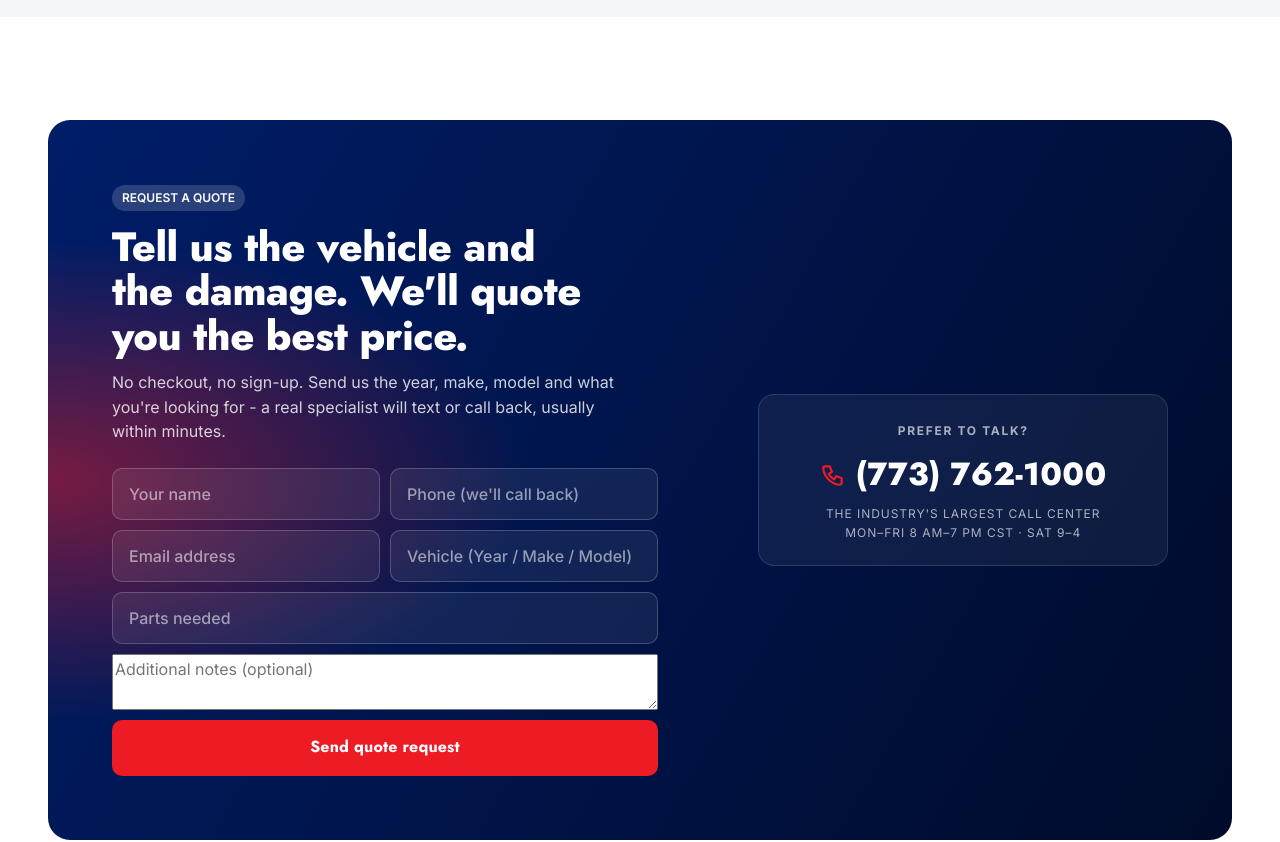
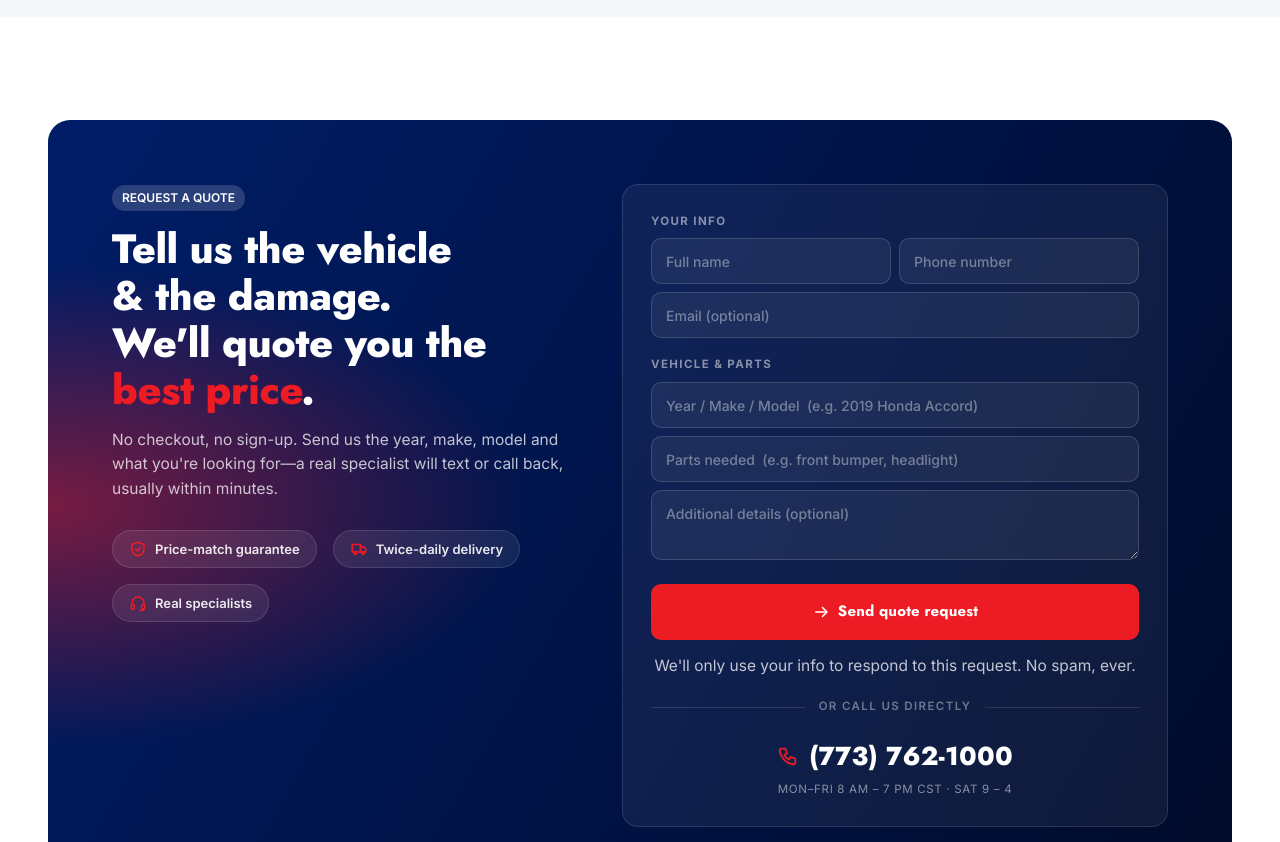
Before and after one commit to jawad14/bvwebsite, a Next.js app: page / in a window 1280 px wide. Shown: the part 5040-5882 px from the top of the page. Built offline with nearby package versions, Linux system fonts and the light colour scheme; no server answers.

Commit message:
Refactor CtaBanner component and enhance form layout with trust badges

```diff
--- a/app/globals.css
+++ b/app/globals.css
@@ -988,52 +988,184 @@ p { margin: 0; text-wrap: pretty; }
   padding: clamp(36px, 5vw, 64px);
   color: #fff;
   display: grid;
-  grid-template-columns: 1.2fr .8fr;
-  gap: 32px;
-  align-items: center;
+  grid-template-columns: 1fr 1fr;
+  gap: 48px;
+  align-items: start;
   overflow: hidden;
 }
-.cta-banner h2 { font-size: clamp(28px, 3.2vw, 46px); font-weight: 800; color: #fff; }
-.cta-banner p { color: rgba(255,255,255,.8); margin-top: 12px; max-width: 50ch; font-size: 16px; }
-.cta-banner__form {
-  display: grid;
-  grid-template-columns: 1fr 1fr;
-  gap: 10px;
-  margin-top: 24px;
-  max-width: 480px;
-}
-.cta-banner__form input {
-  height: 52px;
-  border-radius: 10px;
-  border: 1.5px solid rgba(255,255,255,.2);
-  background: rgba(255,255,255,.07);
-  color: #fff;
-  padding: 0 16px;
-  font-weight: 500;
-}
-.cta-banner__form input::placeholder { color: rgba(255,255,255,.55); }
-.cta-banner__form input:focus { outline: 0; border-color: #fff; }
-.cta-banner__form .full { grid-column: 1 / -1; }
-.cta-banner__phone {
+.cta-banner h2 { font-size: clamp(28px, 3.2vw, 42px); font-weight: 800; color: #fff; line-height: 1.15; }
+.cta-banner p { color: rgba(255,255,255,.75); margin-top: 14px; max-width: 50ch; font-size: 15.5px; line-height: 1.6; }
+
+/* Trust badges row */
+.cta-banner__trust {
+  display: flex;
+  flex-wrap: wrap;
+  gap: 16px;
+  margin-top: 28px;
+}
+.cta-banner__trust-item {
+  display: flex;
+  align-items: center;
+  gap: 8px;
+  background: rgba(255,255,255,.08);
+  border: 1px solid rgba(255,255,255,.12);
+  border-radius: 999px;
+  padding: 8px 16px;
+  font-size: 13px;
+  font-weight: 600;
+  color: rgba(255,255,255,.9);
+}
+.cta-banner__trust-item svg { color: var(--bv-red); flex-shrink: 0; }
+
+/* Right column — form card */
+.cta-banner__right {
   background: rgba(255,255,255,.06);
   border: 1px solid rgba(255,255,255,.12);
   border-radius: var(--radius-lg);
-  padding: 22px;
+  padding: 28px;
+}
+
+/* Form */
+.cta-banner__form {
+  display: flex;
+  flex-direction: column;
+  gap: 0;
+}
+.cta-banner__form-group {
+  display: flex;
+  flex-direction: column;
+  gap: 8px;
+  margin-bottom: 18px;
+}
+.cta-banner__form-group label {
+  font-size: 11.5px;
+  font-weight: 700;
+  text-transform: uppercase;
+  letter-spacing: .12em;
+  color: rgba(255,255,255,.5);
+}
+.cta-banner__form-row {
+  display: grid;
+  grid-template-columns: 1fr 1fr;
+  gap: 8px;
+}
+.cta-banner__form input,
+.cta-banner__form textarea {
+  border-radius: 10px;
+  border: 1.5px solid rgba(255,255,255,.15);
+  background: rgba(255,255,255,.06);
+  color: #fff;
+  padding: 0 14px;
+  font-size: 14px;
+  font-weight: 500;
+  transition: border-color .2s, background .2s;
+}
+.cta-banner__form input {
+  height: 46px;
+}
+.cta-banner__form textarea {
+  padding: 12px 14px;
+  resize: vertical;
+  font-family: inherit;
+}
+.cta-banner__form input::placeholder,
+.cta-banner__form textarea::placeholder { color: rgba(255,255,255,.4); }
+.cta-banner__form input:focus,
+.cta-banner__form textarea:focus { outline: 0; border-color: rgba(255,255,255,.5); background: rgba(255,255,255,.1); }
+
+.cta-banner__form .btn {
+  margin-top: 6px;
+  width: 100%;
+  justify-content: center;
+  gap: 8px;
+  font-size: 15px;
+}
+.cta-banner__fine {
+  font-size: 12px;
+  color: rgba(255,255,255,.4);
+  text-align: center;
+  margin-top: 10px;
+}
+.cta-banner__error {
+  color: #ff6b6b;
+  font-size: 13px;
+  margin: 0 0 8px;
+  padding: 8px 12px;
+  background: rgba(255,107,107,.1);
+  border-radius: 8px;
+  border: 1px solid rgba(255,107,107,.2);
+}
+
+/* Success state */
+.cta-banner__success {
+  text-align: center;
+  padding: 24px 0;
+}
+.cta-banner__success-icon {
+  width: 56px;
+  height: 56px;
+  border-radius: 50%;
+  background: rgba(52,211,153,.15);
+  color: #34d399;
+  font-size: 24px;
+  font-weight: 700;
+  display: inline-grid;
+  place-items: center;
+  margin-bottom: 16px;
+}
+.cta-banner__success h3 {
+  font-size: 22px;
+  font-weight: 800;
+  color: #fff;
+  margin-bottom: 8px;
+}
+.cta-banner__success p {
+  color: rgba(255,255,255,.7);
+  font-size: 14px;
+  margin-top: 0;
+  margin-bottom: 20px;
+}
+
+/* Divider */
+.cta-banner__divider {
+  display: flex;
+  align-items: center;
+  gap: 14px;
+  margin: 20px 0;
+}
+.cta-banner__divider::before,
+.cta-banner__divider::after {
+  content: "";
+  flex: 1;
+  height: 1px;
+  background: rgba(255,255,255,.12);
+}
+.cta-banner__divider span {
+  font-size: 11.5px;
+  text-transform: uppercase;
+  letter-spacing: .12em;
+  color: rgba(255,255,255,.4);
+  font-weight: 600;
+  white-space: nowrap;
+}
+
+/* Phone block */
+.cta-banner__phone {
   text-align: center;
 }
 .cta-banner__phone .pn {
   font-family: var(--font-jost), sans-serif;
-  font-size: clamp(24px, 2.6vw, 32px);
+  font-size: clamp(20px, 2.2vw, 26px);
   font-weight: 800;
   color: #fff;
   letter-spacing: .01em;
   display: inline-flex; gap: 10px; align-items: center;
 }
-.cta-banner__phone .pn svg { width: 26px; height: 26px; color: var(--bv-red); }
+.cta-banner__phone .pn svg { width: 22px; height: 22px; color: var(--bv-red); }
 .cta-banner__phone small {
-  display: block; margin-top: 6px;
-  font-size: 12px; color: rgba(255,255,255,.65);
-  letter-spacing: .08em; text-transform: uppercase;
+  display: block; margin-top: 4px;
+  font-size: 11.5px; color: rgba(255,255,255,.5);
+  letter-spacing: .06em; text-transform: uppercase;
 }
 
 /* ============== Footer ============== */
@@ -1445,7 +1577,8 @@ p { margin: 0; text-wrap: pretty; }
   .page-banner__visual { display: none; }
   .split { grid-template-columns: 1fr; }
   .value { grid-template-columns: 1fr; }
-  .cta-banner { grid-template-columns: 1fr; }
+  .cta-banner { grid-template-columns: 1fr; gap: 32px; }
+  .cta-banner__form-row { grid-template-columns: 1fr; }
   .reviews { grid-template-columns: 1fr; }
   .perks-grid { grid-template-columns: repeat(2, 1fr); }
   .footer__main { grid-template-columns: 1fr 1fr; }
--- a/components/CtaBanner.tsx
+++ b/components/CtaBanner.tsx
@@ -63,16 +63,10 @@ export default function CtaBanner() {
 
       setSent(true)
       form.reset()
-      btn.textContent = '✓ Quote on the way'
-      setTimeout(() => {
-        btn.textContent = 'Send quote request'
-        btn.disabled = false
-        setSent(false)
-      }, 3000)
     } catch (err) {
       setError(err instanceof Error ? err.message : 'Something went wrong. Please try again.')
-      btn.textContent = 'Send quote request'
-      btn.disabled = false
+      btnRef.current!.textContent = 'Send quote request'
+      btnRef.current!.disabled = false
     }
   }
 
@@ -80,45 +74,100 @@ export default function CtaBanner() {
     <section className="section">
       <div className="container">
         <div className="cta-banner" id="contact">
-          <div>
+          <div className="cta-banner__left">
             <span className="chip" style={{ background: 'rgba(255,255,255,.16)', color: '#fff' }}>
               REQUEST A QUOTE
             </span>
             <h2 style={{ marginTop: 14 }}>
-              Tell us the vehicle and the damage. We&apos;ll quote you the best price.
+              Tell us the vehicle &amp; the damage.<br />
+              We&apos;ll quote you the <span style={{ color: 'var(--bv-red)' }}>best price</span>.
             </h2>
             <p>
-              No checkout, no sign-up. Send us the year, make, model and what you&apos;re looking
-              for - a real specialist will text or call back, usually within minutes.
+              No checkout, no sign-up. Send us the year, make, model and what
+              you&apos;re looking for&mdash;a real specialist will text or call
+              back, usually within minutes.
             </p>
+
+            <div className="cta-banner__trust">
+              <div className="cta-banner__trust-item">
+                <svg width="18" height="18"><use href="#i-shield" /></svg>
+                <span>Price-match guarantee</span>
+              </div>
+              <div className="cta-banner__trust-item">
+                <svg width="18" height="18"><use href="#i-truck" /></svg>
+                <span>Twice-daily delivery</span>
+              </div>
+              <div className="cta-banner__trust-item">
+                <svg width="18" height="18"><use href="#i-headset" /></svg>
+                <span>Real specialists</span>
+              </div>
+            </div>
+          </div>
+
+          <div className="cta-banner__right">
+            {sent ? (
+              <div className="cta-banner__success">
+                <div className="cta-banner__success-icon">✓</div>
+                <h3>Quote request received!</h3>
+                <p>A parts specialist will reach out shortly&mdash;usually within minutes.</p>
+                <button
+                  className="btn btn--ghost-light btn--lg"
+                  type="button"
+                  onClick={() => {
+                    setSent(false)
+                    if (btnRef.current) {
+                      btnRef.current.textContent = 'Send quote request'
+                      btnRef.current.disabled = false
+                    }
+                  }}
+                >
+                  Submit another request
+                </button>
+              </div>
+            ) : (
               <form className="cta-banner__form" ref={formRef} onSubmit={handleSubmit}>
-              <input name="name" type="text" placeholder="Your name" required />
-              <input name="phone" type="tel" placeholder="Phone (we'll call back)" required />
-              <input name="email" type="email" placeholder="Email address" />
-              <input name="vehicle" type="text" placeholder="Vehicle (Year / Make / Model)" required />
-              <input className="full" name="parts" type="text" placeholder="Parts needed" required />
-              <textarea className="full" name="notes" placeholder="Additional notes (optional)" rows={2} style={{ resize: 'vertical' }} />
+                <div className="cta-banner__form-group">
+                  <label htmlFor="cta-name">Your info</label>
+                  <div className="cta-banner__form-row">
+                    <input id="cta-name" name="name" type="text" placeholder="Full name" required />
+                    <input name="phone" type="tel" placeholder="Phone number" required />
+                  </div>
+                  <input name="email" type="email" placeholder="Email (optional)" />
+                </div>
+
+                <div className="cta-banner__form-group">
+                  <label htmlFor="cta-vehicle">Vehicle &amp; parts</label>
+                  <input id="cta-vehicle" name="vehicle" type="text" placeholder="Year / Make / Model  (e.g. 2019 Honda Accord)" required />
+                  <input name="parts" type="text" placeholder="Parts needed  (e.g. front bumper, headlight)" required />
+                  <textarea name="notes" placeholder="Additional details (optional)" rows={2} />
+                </div>
+
                 {/* Honeypot */}
-              <input type="text" name="website" autoComplete="off" tabIndex={-1} style={{ position: 'absolute', left: -9999, opacity: 0, height: 0, width: 0 }} />
-              {error && <p className="full" style={{ color: '#ff6b6b', fontSize: 14, margin: 0 }}>{error}</p>}
-              <button className="btn btn--primary btn--lg full" type="submit" ref={btnRef}>
+                <input type="text" name="website" autoComplete="off" tabIndex={-1} aria-hidden="true" style={{ position: 'absolute', left: -9999, opacity: 0, height: 0, width: 0 }} />
+
+                {error && <p className="cta-banner__error">{error}</p>}
+
+                <button className="btn btn--primary btn--lg" type="submit" ref={btnRef}>
+                  <svg width="18" height="18"><use href="#i-arrow" /></svg>
                   Send quote request
                 </button>
+
+                <p className="cta-banner__fine">
+                  We&apos;ll only use your info to respond to this request. No spam, ever.
+                </p>
               </form>
+            )}
+
+            <div className="cta-banner__divider">
+              <span>or call us directly</span>
             </div>
 
             <div className="cta-banner__phone">
-            <div>
-              <span style={{ fontSize: 12, letterSpacing: '.14em', textTransform: 'uppercase', color: 'rgba(255,255,255,.65)', fontWeight: 700 }}>
-                Prefer to talk?
-              </span>
-            </div>
-            <a className="pn" href="tel:17737621000" style={{ marginTop: 8 }}>
+              <a className="pn" href="tel:17737621000">
                 <svg><use href="#i-phone" /></svg> (773) 762-1000
               </a>
-            <small>
-              The industry&apos;s largest call center<br />Mon–Fri 8 AM–7 PM CST · Sat 9–4
-            </small>
+              <small>Mon–Fri 8 AM – 7 PM CST · Sat 9 – 4</small>
+            </div>
           </div>
         </div>
       </div>
```
Lines whose indentation alone changed are shown as unchanged.
